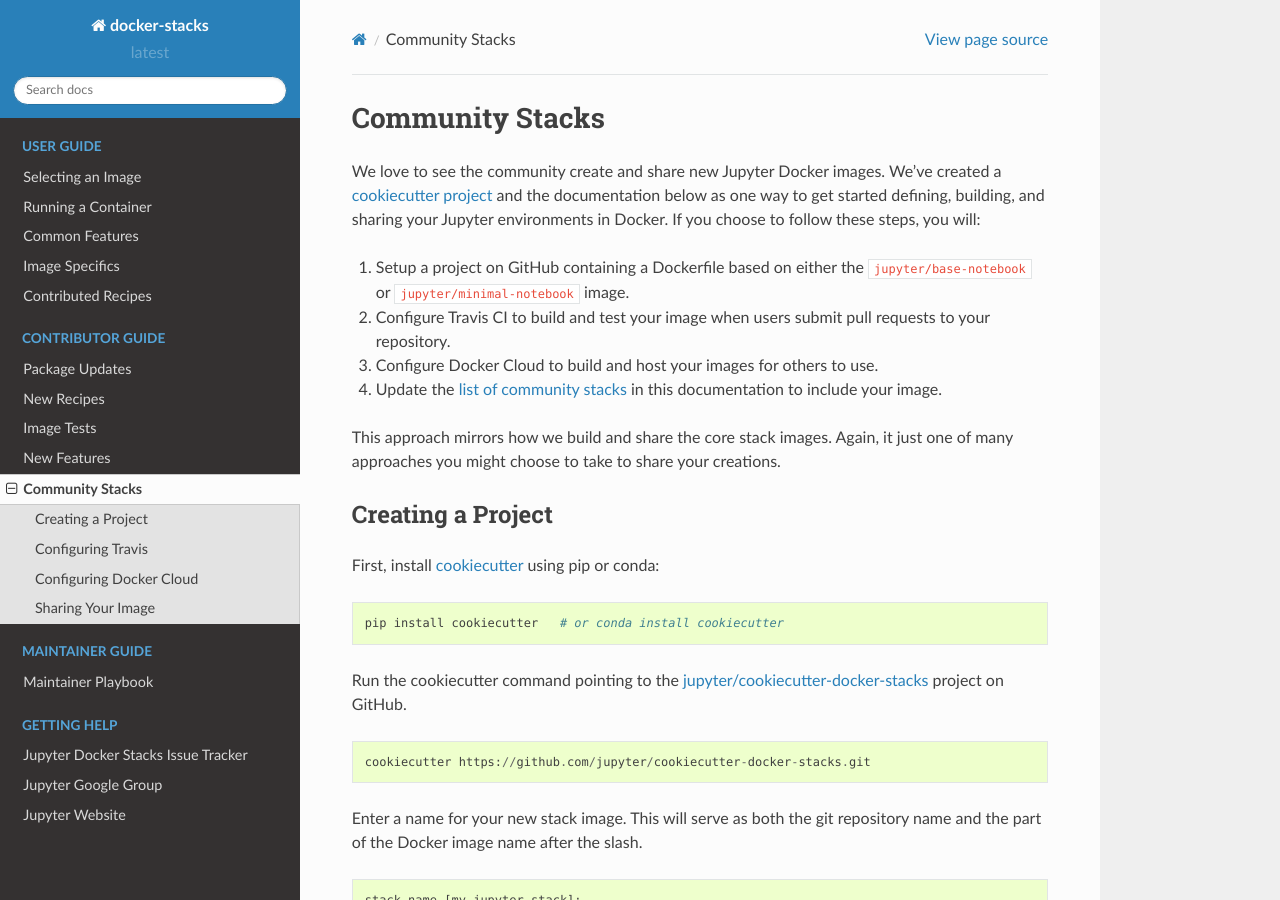
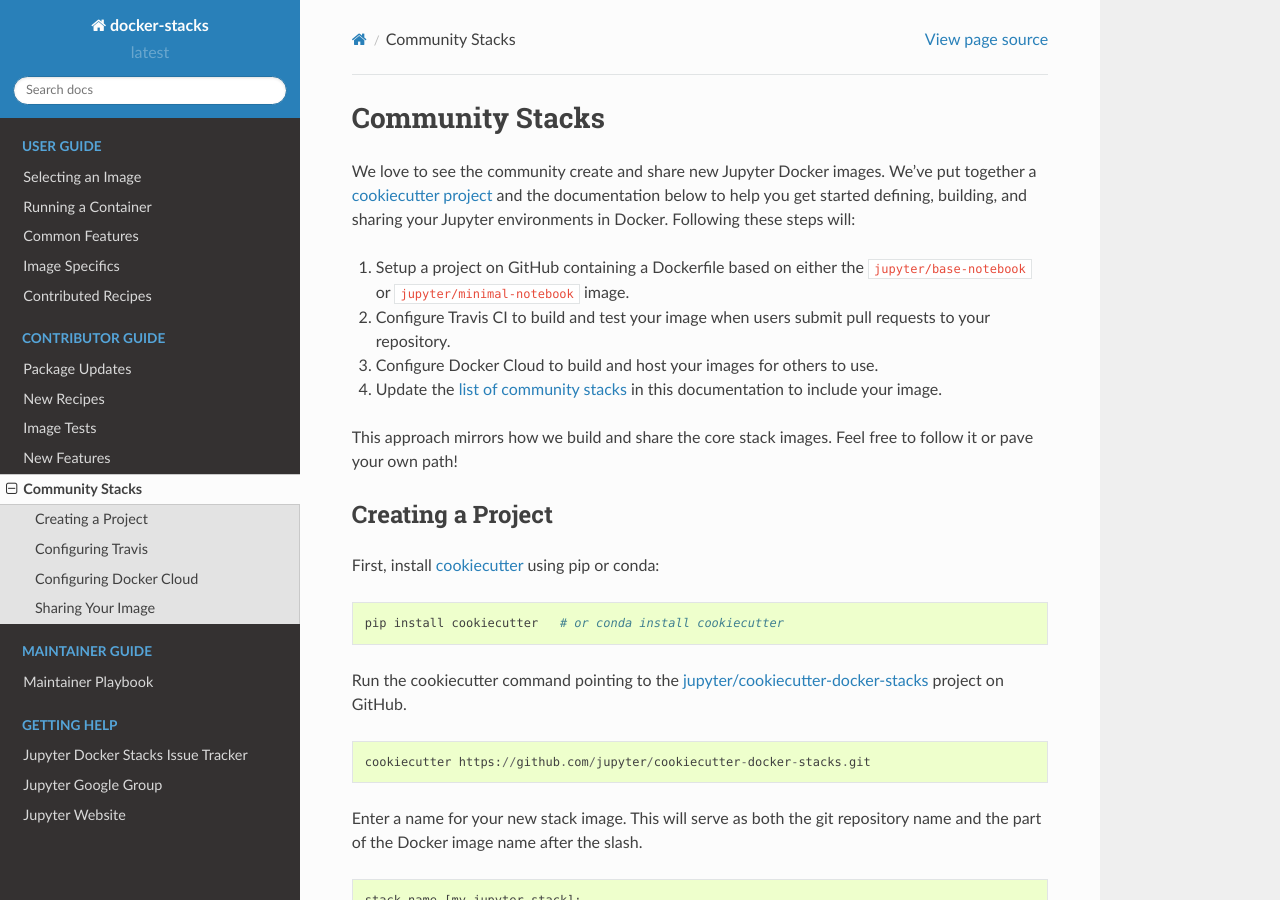
Before and after one commit to jupyter/docker-stacks, a Sphinx documentation site: the page built from docs/contributing/stacks.md, in a window 1280 px wide and 900 px high. Built offline with Sphinx 7.4.7 and the Read the Docs theme 2.0.0, drawn with Linux system fonts in a browser that asks for light colours.

Commit message:
[ci skip] Cleanup wording

```diff
--- a/docs/contributing/stacks.md
+++ b/docs/contributing/stacks.md
@@ -1,13 +1,13 @@
 # Community Stacks
 
-We love to see the community create and share new Jupyter Docker images. We've created a [cookiecutter project](https://github.com/jupyter/cookiecutter-docker-stacks) and the documentation below as one way to get started defining, building, and sharing your Jupyter environments in Docker. If you choose to follow these steps, you will:
+We love to see the community create and share new Jupyter Docker images. We've put together a [cookiecutter project](https://github.com/jupyter/cookiecutter-docker-stacks) and the documentation below to help you get started defining, building, and sharing your Jupyter environments in Docker. Following these steps will:
 
 1. Setup a project on GitHub containing a Dockerfile based on either the `jupyter/base-notebook` or `jupyter/minimal-notebook` image.
 2. Configure Travis CI to build and test your image when users submit pull requests to your repository.
 3. Configure Docker Cloud to build and host your images for others to use.
 4. Update the [list of community stacks](../using/selecting.html#community-stacks) in this documentation to include your image.
 
-This approach mirrors how we build and share the core stack images. Again, it just one of many approaches you might choose to take to share your creations.
+This approach mirrors how we build and share the core stack images. Feel free to follow it or pave your own path!
 
 ## Creating a Project
 
```
